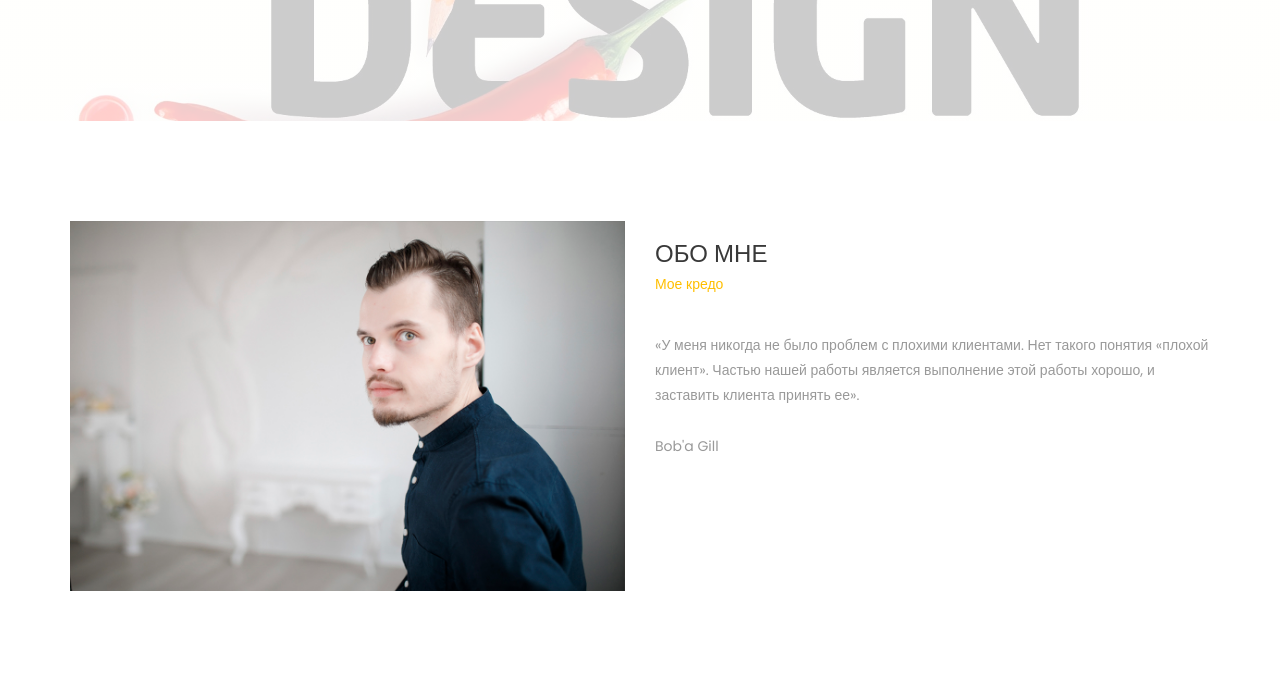
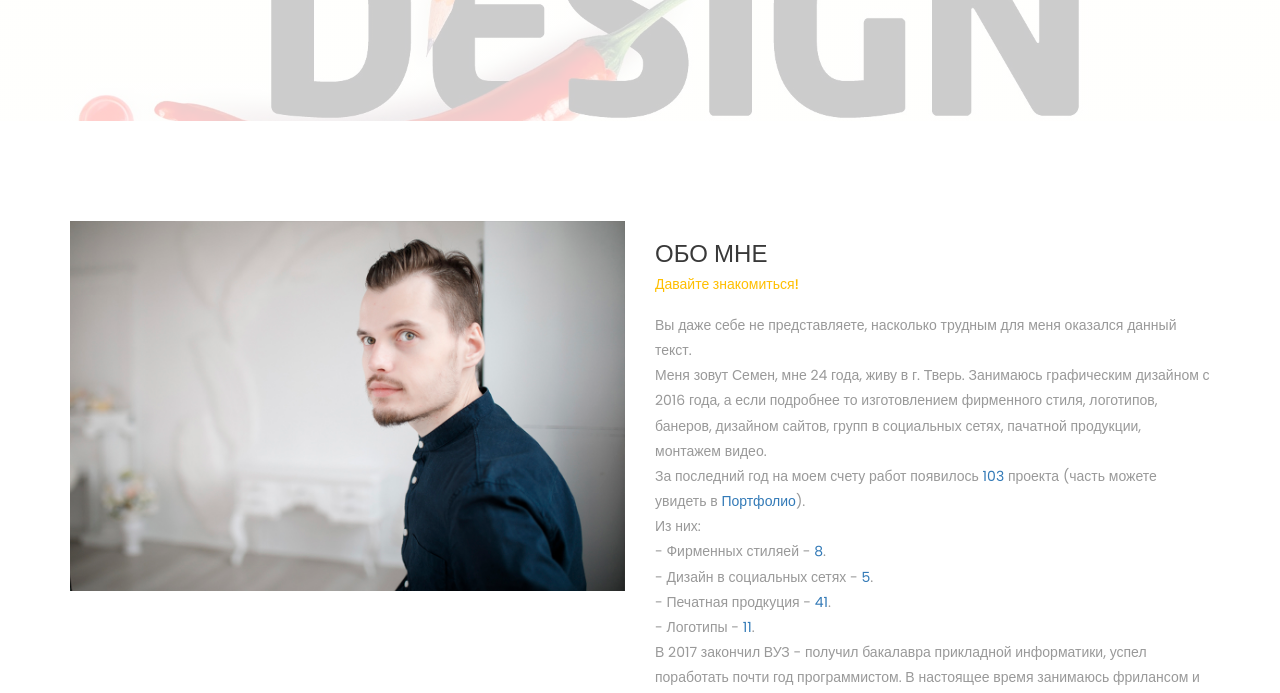
Before and after one commit to huntercront/port, a plain HTML site: page about.html in a window 1280 px wide. Shown: the part 259-952 px from the top of the page. Drawn offline with Linux system fonts and the light colour scheme; files whose address does not match are found by name.

Commit message:
me
about

```diff
--- a/about.html
+++ b/about.html
@@ -94,9 +94,18 @@
         </div>
         <div class="col-md-6">
            <h3 class="uppercase">Обо мне</h3>
-           <h5>Мое кредо</h5>
-           <div class="h-30"></div>
-            <p> «У меня никогда не было проблем с плохими клиентами. Нет такого понятия «плохой клиент». Частью нашей работы является выполнение этой работы хорошо, и заставить клиента принять ее».<br><br>Bob'a Gill</p>
+           <h5>Давайте знакомиться! </h5>
+           <div class="h-10"></div>
+            <p>Вы даже себе не представляете, насколько трудным для меня оказался данный текст.<br> Меня зовут Семен, мне 24 года, живу в г. Тверь. Занимаюсь графическим дизайном с 2016 года, а если подробнее то изготовлением фирменного стиля, логотипов, банеров, дизайном сайтов, групп в социальных сетях, пачатной продукции, монтажем видео.<br>
+            За последний год на моем счету работ появилось <a>103</a> проекта (часть можете увидеть в <a href="portfolio.html">Портфолио</a>).<br> Из них:<br>
+            -  Фирменных стиляей - <a>8</a>.<br>
+            -  Дизайн в социальных сетях - <a>5</a>.<br>
+            -  Печатная продкуция - <a>41</a>.<br>
+            -  Логотипы - <a>11</a>.<br>
+            В 2017 закончил ВУЗ - получил бакалавра прикладной информатики, успел поработать почти год программистом. В настоящее время занимаюсь фрилансом и учусь в магистратуре.<br> В 2018 закончил школу web-дизайна от GeekBrains. It-factury от Accenture по направлению аналитики.<br>
+            Из <a href="services.html">личных качест</a> могу выделить хорошую обучаемость, грамотное планирование времени, стремление сталь лучше, всегда готов выслушать и воспринять замечания. Согласно одной из теорий количество информации каждые 4 года удваивается и необходимо постоянно усердно учиться . В свободное время люблю почитать хорошую книгу и вообще не люблю сидеть на месте (движение - жизнь).<br>
+            И чуть не забыл, мое кредо, очень известные слова одного из моих кумиров<br><br>
+            «У меня никогда не было проблем с плохими клиентами. Нет такого понятия «плохой клиент». Частью нашей работы является выполнение этой работы хорошо, и заставить клиента принять ее».<br><br>Bob'a Gill</p>
         </div>
     </div>
     <!-- end Main container -->
```
